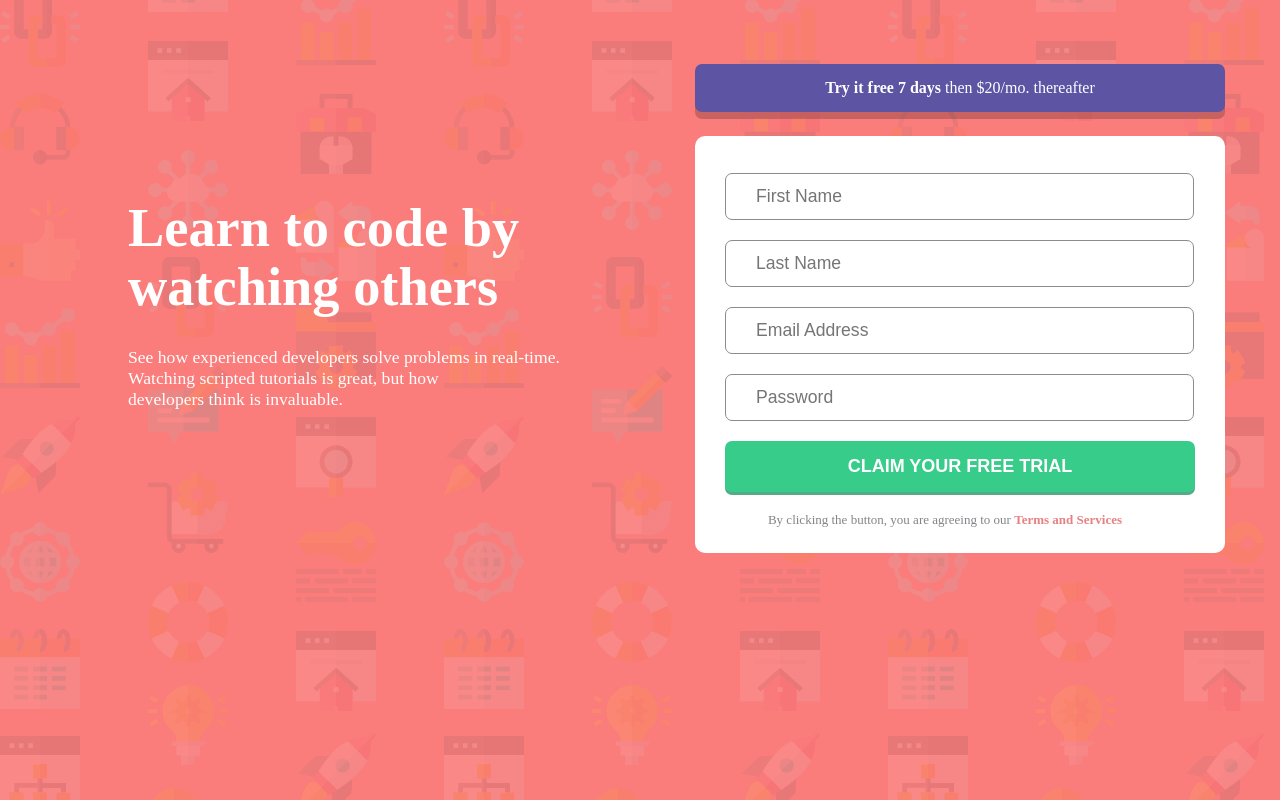
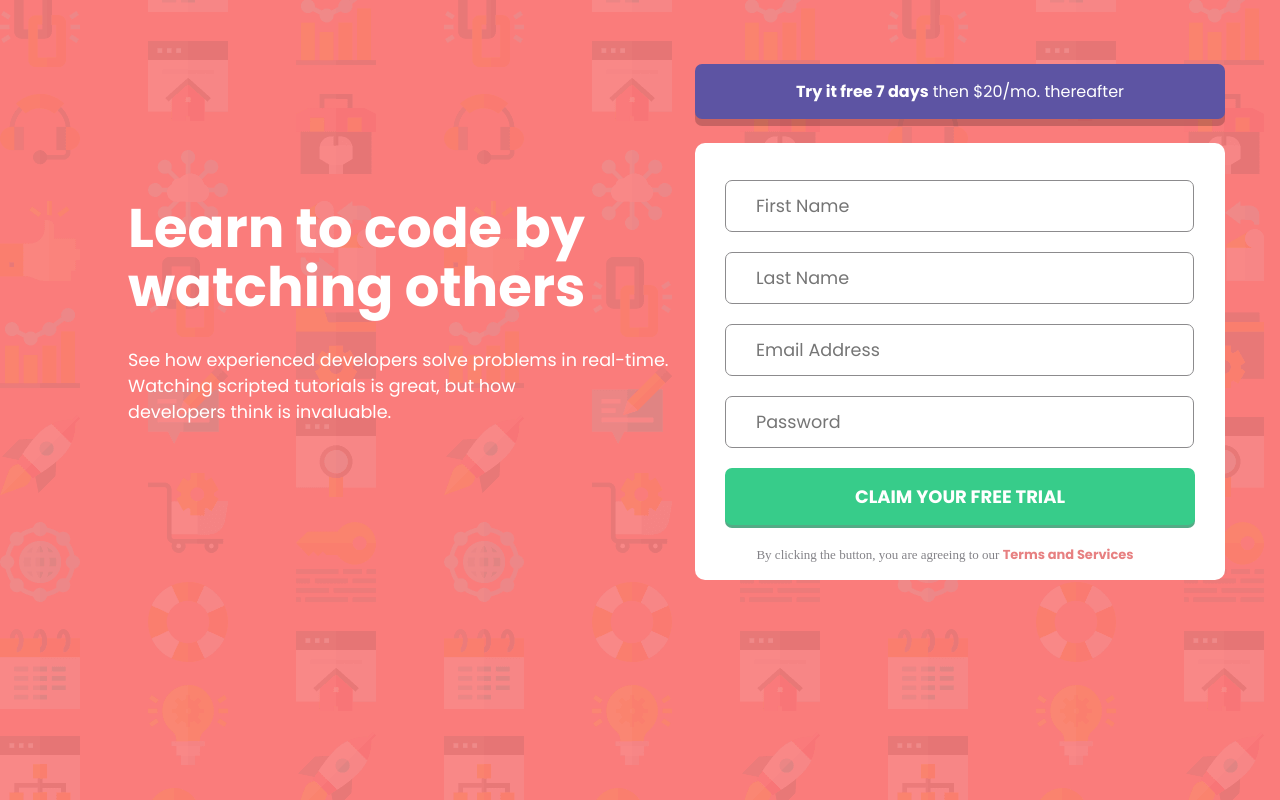
Before and after one commit to Anshumanshukla46/IntroSignUpForm, a plain HTML site: page index.html in a window 1280 px wide. Drawn offline with Linux system fonts and the light colour scheme.

Commit message:
Added google font

```diff
--- a/index.html
+++ b/index.html
@@ -8,6 +8,10 @@
   <link rel="icon" type="image/png" sizes="32x32" href="./images/favicon-32x32.png">
 
   <title>Intro component with sign up form</title>
+
+  <link rel="preconnect" href="https://fonts.googleapis.com">
+  <link rel="preconnect" href="https://fonts.gstatic.com" crossorigin>
+  <link href="https://fonts.googleapis.com/css2?family=Poppins:wght@400;700&display=swap" rel="stylesheet">
 
   <link rel="stylesheet" href="style.css">
 </head>
--- a/style.css
+++ b/style.css
@@ -15,6 +15,8 @@ body {
 
     box-sizing: border-box;
     margin: 0px;
+
+    /* font-family: 'Poppins', sans-serif; */
 }
 
 .left {
@@ -30,12 +32,13 @@ body {
     font-weight: 900;
     font-size: 3.4rem;
     line-height: 3.7rem;
+    font-family: 'Poppins', sans-serif;
 }
 
 #desciption {
     margin-top: -3%;
     font-size: 1.1rem;
-    font-family: 'Times New Roman', Times, serif;
+    font-family: 'Poppins', sans-serif;
 }
 
 .right {
@@ -63,16 +66,18 @@ body {
 
 #header #try {
     font-weight: bolder;
+    font-family: 'Poppins', sans-serif;
 }
 
 #header #after {
     font-weight: 100;
+    font-family: 'Poppins', sans-serif;
 }
 
 form {
     background-color: white;
     width: 460px;
-    height: 360px;
+    height: 380px;
     margin-left: auto;
     margin-right: auto;
     margin-top: -12px;
@@ -102,6 +107,7 @@ input[type="password"] {
     font-size: 1.1rem;
     font-weight: 500;
     /* color: #848388; */
+    font-family: 'Poppins', sans-serif;
 }
 
 input[type="text"]:focus,
@@ -110,6 +116,7 @@ input[type="email"]:focus {
     outline: none !important;
     border: 1.2px solid #6a6583;
     /* box-shadow: 0 0 5px #719ECE; */
+    font-family: 'Poppins', sans-serif;
 }
 
 input[type="button"] {
@@ -131,6 +138,8 @@ input[type="button"] {
     -webkit-box-shadow: 0 3px 0px 0px #54ab86;
     -moz-box-shadow: 0 3px 0px 0px #54ab86;
     box-shadow: 0 3px 0px 0px #54ab86;
+
+    font-family: 'Poppins', sans-serif;
 }
 
 #dform {
@@ -142,4 +151,5 @@ input[type="button"] {
 #term {
     color: #e78081;
     font-weight: bolder;
+    font-family: 'Poppins', sans-serif;
 }
```
